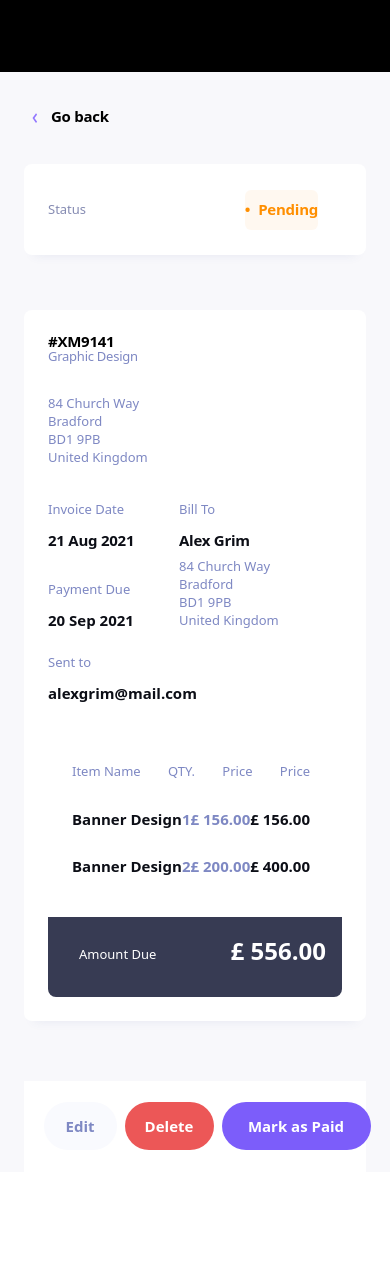
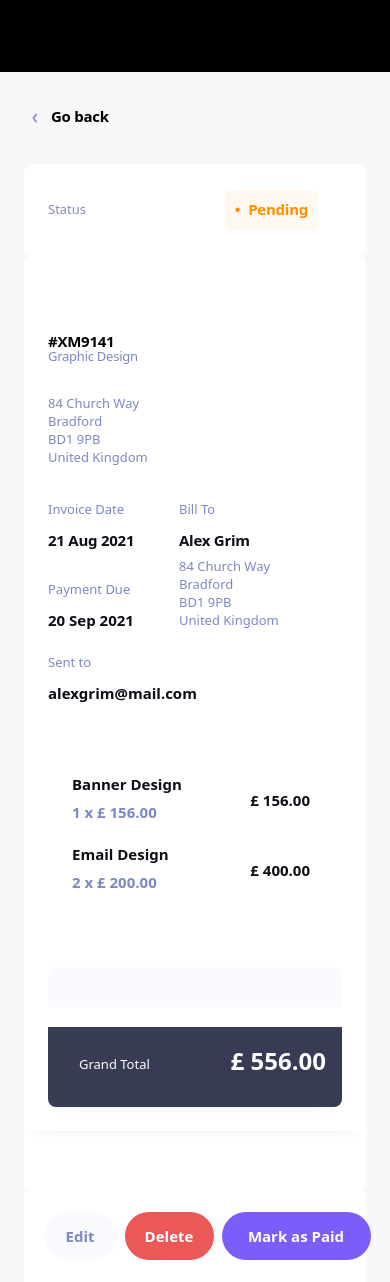
Before and after one commit to TemuriTsutskiridze/invoice-app-team-team-8, a React (Vite) app: page / in a window 390 px wide. Before the commit the page ends 1172 px from the top, so only its background shows below. Built offline with nearby package versions, Linux system fonts and the light colour scheme.

Commit message:
Dekstop Design done Responsive

```diff
--- a/src/pages/Invoice.jsx
+++ b/src/pages/Invoice.jsx
@@ -21,39 +21,39 @@ function Invoice() {
       className="
     flex justify-center align-middle w-full bg-[#FFF] [box-shadow:0px_10px_10px_-10px_rgba(72,_84,_159,_0.10)]">
       <div className="center flex flex-row mt-[21px] mr-0 mb-[22px] ml-[24px] gap-[8px]">
-        <button className="w-[73px] h-[48px] rounded-[24px] text-[#7E88C3] bg-[#F9FAFE] font-[League_Spartan] text-[15px] font-bold leading-[15px]">
+        <button className="w-[73px] h-[48px] rounded-[24px] text-[#7E88C3] bg-[#F9FAFE] font-[League_Spartan] text-[15px] font-bold leading-[15px] hover:bg-[#DFE3FA] cursor-pointer transition-all duration-300 ease-linear">
           Edit
         </button>
-        <button className="rounded-[24px] bg-[#EC5757] w-[89px] h-[48px] text-[#FFF] font-[League_Spartan] text-[15px] font-bold leading-[15px]">
+        <button className="rounded-[24px] bg-[#EC5757] w-[89px] h-[48px] text-[#FFF] font-[League_Spartan] text-[15px] font-bold leading-[15px] hover:bg-[#FF9797] cursor-pointer transition-all duration-300 ease-linear ">
           Delete
         </button>
-        <button className="w-[149px] h-[48px] rounded-[24px] bg-[#7C5DFA] text-[#FFF] text-center font-[League_Spartan] text-[15px] font-bold leading-[15px]">
+        <button className="w-[149px] h-[48px] rounded-[24px] bg-[#7C5DFA] text-[#FFF] text-center  text-[15px] font-bold leading-[15px] hover:bg-[#9277FF] cursor-pointer transition-all duration-300 ease-linear ">
           Mark as Paid
         </button>
       </div>
     </div>
   );
-
   return (
     <main className="w-screen flex justify-center flex-col align-center bg-[var(--11,_#F8F8FB)]">
       <div className="w-full h-[72px] bg-black"></div>
-      <div className="Container flex justify-center flex-col px-[24px] py-0 w-full">
-        <div className="Status flex justify-start align-start gap-[6px] pt-[33px] mb-[33px]">
+      <div className="Container flex justify-center flex-col px-[24px] py-0 w-full lg:px-[320px] xl:px-[450px]">
+        <div className="dekstop 2xl: flex  flex-col justify-center items-center w-full">
+          <div className="Status flex justify-start align-start gap-[6px] pt-[33px] w-full mb-[33px]">
             <img
               src={Arrowleft}
               alt=""
               className="Arrow-left top w-[5px] h-[10px] m-[8px]"
             />
-          <span className="font-[League_Spartan] text-[15px] font-bold tracking-[-0.25px]">
+            <span className=" cursor-pointer text-[15px] font-bold tracking-[-0.25px] hover:text-[#7E88C3] font-[League_Spartan] transition-all duration-300 ease-linear">
               Go back
             </span>
           </div>
-        <div className="StatusCheck flex justify-between items-center w-full h-[91px] sm:justify-between gap-[20px] rounded-[8px] bg-[#FFF] [box-shadow:0px_10px_10px_-10px_rgba(72,_84,_159,_0.10)]">
-          <div className="div flex flex-row items-center gap-[20px] max-sm:w-full max-sm:justify-between">
+          <div className="StatusCheck flex justify-between items-center w-full h-[91px] sm:justify-between gap-[20px] rounded-[8px] bg-[#FFF] [box-shadow:0px_10px_10px_-10px_rgba(72,_84,_159,_0.10)] ">
+            <div className="div flex flex-row items-center gap-[20px] max-sm:w-full max-sm:justify-between ">
               <span className="text-[#858BB2] font-[League_Spartan] text-[13px] font-medium leading-[15px] ml-[24px]">
                 Status
               </span>
-            <ul className="mr-[48px] list-none relative w-fit flex items-center justify-center w-[104px] h-[40px] ">
+              <ul className="mr-[48px] list-none relative w-fit flex items-center justify-center w-[104px] h-[40px] px-[10px]">
                 <div className="div absolute rounded-[6px] opacity-[0.0571] bg-[#FF8F00] top-0 left-0   flex-shrink-0  h-full w-full      z-[10]"></div>
                 <li className="text-[#FF8F00] font-[League_Spartan] text-[15px] font-bold leading-[15px] tracking-[-0.25px] relative">
                   <span className="before:content-['\2022'] before:text-[#FF8F00] before:mr-[8px]">
@@ -65,22 +65,22 @@ function Invoice() {
             {isDesktop && (
               <div className="flex justify-center align-middle w-fit bg-[#FFF] [box-shadow:0px_10px_10px_-10px_rgba(72,_84,_159,_0.10)] mr-[32px]">
                 <div className="center flex flex-row mt-[21px] mr-0 mb-[22px] ml-[24px] gap-[8px]">
-                <button className="w-[73px] h-[48px] rounded-[24px] text-[#7E88C3] bg-[#F9FAFE] font-[League_Spartan] text-[15px] font-bold leading-[15px]">
+                  <button className="w-[73px] h-[48px] rounded-[24px] text-[#7E88C3] bg-[#F9FAFE] font-[League_Spartan] text-[15px] font-bold leading-[15px] hover:bg-[#DFE3FA] cursor-pointer transition-all duration-300 ease-linear ">
                     Edit
                   </button>
-                <button className="rounded-[24px] bg-[#EC5757] w-[89px] h-[48px] text-[#FFF] font-[League_Spartan] text-[15px] font-bold leading-[15px]">
+                  <button className="rounded-[24px] bg-[#EC5757] w-[89px] h-[48px] text-[#FFF] font-[League_Spartan] text-[15px] font-bold leading-[15px] hover:bg-[#FF9797] cursor-pointer transition-all duration-300 ease-linear ">
                     Delete
                   </button>
-                <button className="w-[149px] h-[48px] rounded-[24px] bg-[#7C5DFA] text-[#FFF] text-center font-[League_Spartan] text-[15px] font-bold leading-[15px]">
+                  <button className="w-[149px] h-[48px] rounded-[24px] bg-[#7C5DFA] text-[#FFF] text-center font-[League_Spartan] text-[15px] font-bold leading-[15px hover:bg-[#9277FF] cursor-pointer transition-all duration-300 ease-linear ">
                     Mark as Paid
                   </button>
                 </div>
               </div>
             )}
           </div>
-        <div className="Payment-Infoo flex justify-start items-center pt-[55px]">
-          <div className="Detals flex justify-center items-center  w-full p-[24px] mb-[60px]  rounded-[8px] bg-[#FFF] [box-shadow:0px_10px_10px_-10px_rgba(72,_84,_159,_0.10)]">
-            <div className="Location flex flex-col w-full">
+          <div className="Payment-Infoo flex justify-start items-center pt-[55px] w-full rounded-[8px] bg-[#FFF] [box-shadow:0px_10px_10px_-10px_rgba(72,_84,_159,_0.10)]">
+            <div className="Detals flex justify-center items-center  w-full p-[24px] mb-[60px]  rounded-[8px] bg-[#FFF] [box-shadow:0px_10px_10px_-10px_rgba(72,_84,_159,_0.10)] l:w-full">
+              <div className="Location flex flex-col w-full rounded-[8px] bg-[#FFF] [box-shadow:0px_10px_10px_-10px_rgba(72,_84,_159,_0.10)]">
                 <div className="div flex justify-between items-center w-full  max-sm:flex-col max-sm:items-start">
                   <h2 className="font-[League_Spartan] text-[15px] not-italic font-bold leading-[15px] tracking-[-0.25px] mb-[30px]">
                     #XM9141
@@ -150,9 +150,45 @@ function Invoice() {
                     </span>
                   </h2>
                 </div>
-              <div className="BiLL pt-[24px] pr-0 pb-0 pl-[24px] mt-[35px] flex flex-col">
+                <div className="BIllmobile mt-[50px] ">
+                  <div className="BiLL pt-[24px] pr-0 pb-0 pl-[24px]   flex flex-col sm:hidden">
                     <div className="TOTAL mr-[32px]">
                       <div className="bannerdesign flex flex-col">
+                        <div className="flex justify-between items-center relative">
+                          <h2 className="text-[#0C0E16] font-[League_Spartan] text-[15px] not-italic font-bold leading-[15px]">
+                            Banner Design
+                          </h2>
+                          <span className="text-[#0C0E16] font-[League_Spartan] text-[15px] not-italic font-bold leading-[15px] absolute top-[23px] transform -translate-y-1/2 right-0">
+                            £ 156.00
+                          </span>
+                        </div>
+                        <div className="mt-[8px] mb-[23px]">
+                          <span className="text-[#7E88C3] font-[League_Spartan] text-[15px] not-italic font-bold leading-[15px]">
+                            1 x £ 156.00
+                          </span>
+                        </div>
+                      </div>
+                      <div className="emaildesign flex flex-col mb-[23px]">
+                        <div className="flex justify-between items-center relative">
+                          <h2 className="text-[#0C0E16] font-[League_Spartan] text-[15px] not-italic font-bold leading-[15px]">
+                            Email Design
+                          </h2>
+                          <span className="text-[#0C0E16] font-[League_Spartan] text-[15px] not-italic font-bold leading-[15px] absolute top-[23px] transform -translate-y-1/2 right-0">
+                            £ 400.00
+                          </span>
+                        </div>
+                        <div className="mt-[8px]">
+                          <span className="text-[#7E88C3] font-[League_Spartan] text-[15px] not-italic font-bold leading-[15px]">
+                            2 x £ 200.00
+                          </span>
+                        </div>
+                      </div>
+                    </div>
+                  </div>
+                </div>
+                <div className="BiLL rounded-tl-[8px] rounded-br-none rounded-tr-[8px] rounded-bl-none bg-[#F9FAFE] py-[20px] mt-[50px] px-[45px]">
+                  <div className="TOTAL mr-[32px] max-sm:hidden ">
+                    <div className="bannerdesign flex flex-col ">
                       <div className="div flex justify-between items-center w-full mb-[32px] text-[#7E88C3] font-[League_Spartan] text-[13px] not-italic font-medium leading-[18px]">
                         <span>Item Name</span>
                         <span>QTY.</span>
@@ -195,9 +231,12 @@ function Invoice() {
                     </div>
                   </div>
                 </div>
-              <div className="bomboclat flex flex-row justify-between rounded-tl-none rounded-br-[8px] rounded-tr-none rounded-bl-[8px] bg-[#373B53] h-[80px] mt-5 p-4">
-                <span className=" ml-[15px] mt-[12px] text-center flex justify-center align-middle text-[#FFF] font-[League_Spartan] text-[13px] font-low leading-[18px]">
+                <div className="bomboclat flex flex-row justify-between rounded-tl-none rounded-br-[8px] rounded-tr-none rounded-bl-[8px] bg-[#373B53] h-[80px] mt-5 p-4 lg:mt-0">
+                  <span className=" ml-[15px] mt-[12px] text-center flex justify-center align-middle text-[#FFF] font-[League_Spartan] text-[13px] font-low leading-[18px] max-sm:hidden">
                     Amount Due
+                  </span>
+                  <span className=" ml-[15px] mt-[12px] text-center flex justify-center align-middle text-[#FFF] font-[League_Spartan] text-[13px] font-low leading-[18px] sm:hidden ">
+                    Grand Total
                   </span>
                   <h2 className="mt-[2px] text-[#FFF] text-right font-[League_Spartan] text-[24px] not-italic font-bold leading-[32px]">
                     £ 556.00
@@ -208,6 +247,7 @@ function Invoice() {
           </div>
           {!isDesktop && content}
         </div>
+      </div>
     </main>
   );
 }
```
Lines whose indentation alone changed are shown as unchanged.
